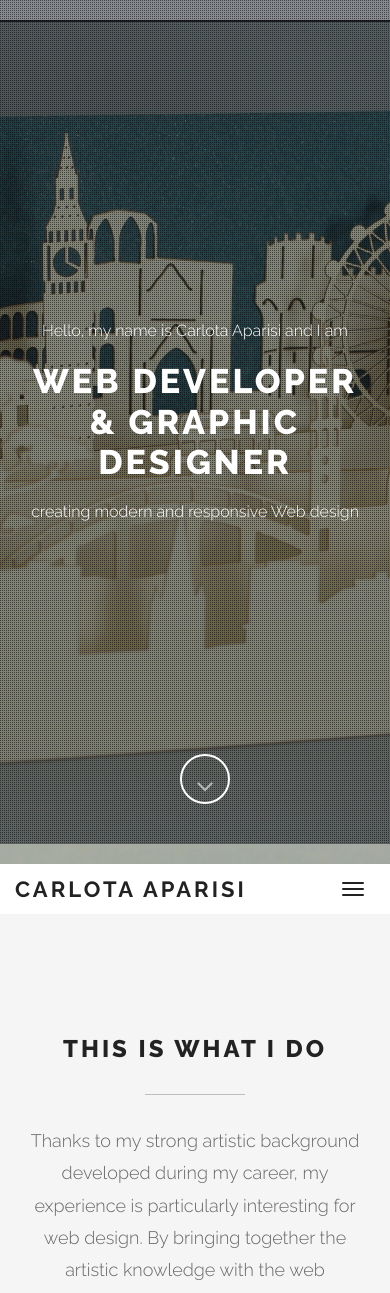
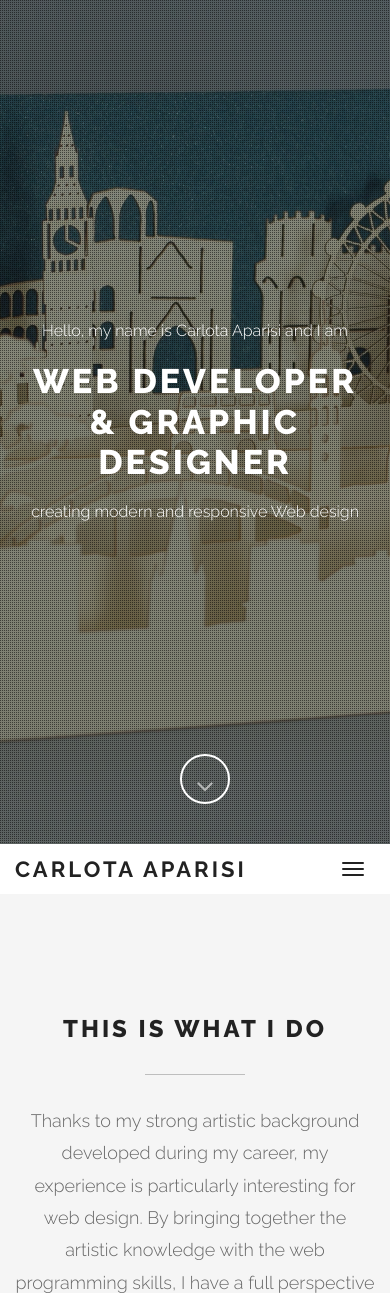
Before and after one commit to carlotaaparisi/portfolio, a PHP site: page / in a window 390 px wide; the page is wider, and only the part inside the window is pictured. Shown: the top 1293 px of that part. Run offline with PHP 8.4, Linux system fonts and the light colour scheme.

Commit message:
navbar css 2

```diff
--- a/assets/css/style.css
+++ b/assets/css/style.css
@@ -691,9 +691,7 @@ textarea.form-control {
 }
 
 @media (max-width: 480px) {
-	body {
-		margin-top: 20px;
-	}
+
 
 	h1 {
 		font-size: 34px;
--- a/home.html
+++ b/home.html
@@ -65,7 +65,7 @@
 						<span class="icon-bar"></span>
 						<span class="icon-bar"></span>
 					</button>
-					<a class="navbar-brand" href="home.html">Carlota Aparisi</a>
+					<a class="navbar-brand" href="home.html" style="min-height: 30px;">Carlota Aparisi</a>
 				</div>
 
 				<div class="collapse navbar-collapse" id="bs-example-navbar-collapse-1">
```
